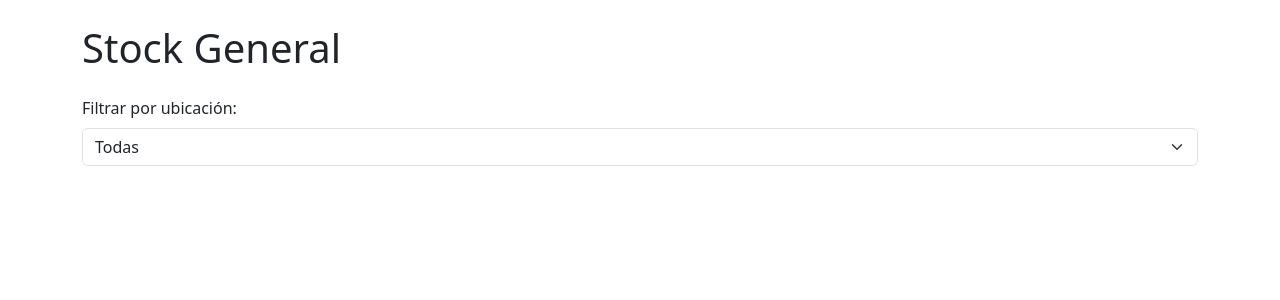
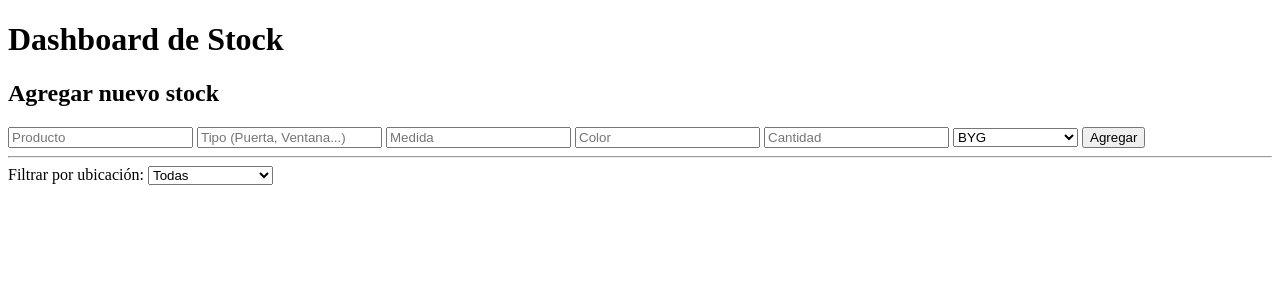
Before and after one commit to CarolinaMercado184/stockAberturas-, a Python web app: template templates/dashboard.html in a window 1280 px wide. Shown: the top 300 px of the page. Run offline with Jinja, Linux system fonts and the light colour scheme; the template is opened without the code that fills it, so the values that code supplies are empty.

Commit message:
Update dashboard.html

```diff
--- a/templates/dashboard.html
+++ b/templates/dashboard.html
@@ -3,59 +3,78 @@
 <head>
     <meta charset="UTF-8">
     <title>Dashboard de Stock</title>
-    <link rel="stylesheet" href="https://cdn.jsdelivr.net/npm/bootstrap@5.3.0/dist/css/bootstrap.min.css">
 </head>
 <body>
-<div class="container mt-4">
-    <h1 class="mb-4">Stock General</h1>
+    <h1>Dashboard de Stock</h1>
 
-    <div class="mb-3">
-        <label for="ubicacion" class="form-label">Filtrar por ubicación:</label>
-        <select class="form-select" id="ubicacion" onchange="filtrarUbicacion()">
-            <option value="todas">Todas</option>
+    <h2>Agregar nuevo stock</h2>
+    <form method="POST" action="/agregar_stock">
+        <input type="text" name="producto" placeholder="Producto" required>
+        <input type="text" name="tipo" placeholder="Tipo (Puerta, Ventana...)" required>
+        <input type="text" name="medida" placeholder="Medida" required>
+        <input type="text" name="color" placeholder="Color" required>
+        <input type="number" name="cantidad" placeholder="Cantidad" required>
+        <select name="ubicacion" required>
             <option value="BYG">BYG</option>
             <option value="LA ECONÓMICA">LA ECONÓMICA</option>
-            <option value="Galpón">Galpón</option>
+            <option value="GALPÓN">GALPÓN</option>
         </select>
-    </div>
+        <button type="submit">Agregar</button>
+    </form>
+    <hr>
 
-    {% for ubicacion, stock_ubicacion in stock_por_ubicacion.items() %}
-        <div class="stock-container" data-ubicacion="{{ ubicacion }}">
-            <h2>{{ ubicacion }}</h2>
-            <table class="table table-bordered">
-                <thead>
+    <form method="get">
+        <label for="ubicacion">Filtrar por ubicación:</label>
+        <select name="ubicacion" id="ubicacion" onchange="this.form.submit()">
+            <option value="">Todas</option>
+            <option value="BYG" {% if ubicacion_seleccionada == 'BYG' %}selected{% endif %}>BYG</option>
+            <option value="LA ECONÓMICA" {% if ubicacion_seleccionada == 'LA ECONÓMICA' %}selected{% endif %}>LA ECONÓMICA</option>
+            <option value="GALPÓN" {% if ubicacion_seleccionada == 'GALPÓN' %}selected{% endif %}>GALPÓN</option>
+        </select>
+    </form>
+
+    {% if ubicacion_seleccionada %}
+        <h2>Stock en {{ ubicacion_seleccionada }}</h2>
+        <table border="1">
+            <tr>
+                <th>Producto</th>
+                <th>Tipo</th>
+                <th>Medida</th>
+                <th>Color</th>
+                <th>Cantidad</th>
+            </tr>
+            {% for item in stock_por_ubicacion %}
+                <tr>
+                    <td>{{ item['producto'] }}</td>
+                    <td>{{ item['tipo'] }}</td>
+                    <td>{{ item['medida'] }}</td>
+                    <td>{{ item['color'] }}</td>
+                    <td>{{ item['cantidad'] }}</td>
+                </tr>
+            {% endfor %}
+        </table>
+    {% else %}
+        {% for ubicacion, items in stock_organizado.items() %}
+            <h2>Stock en {{ ubicacion }}</h2>
+            <table border="1">
                 <tr>
                     <th>Producto</th>
+                    <th>Tipo</th>
+                    <th>Medida</th>
+                    <th>Color</th>
                     <th>Cantidad</th>
                 </tr>
-                </thead>
-                <tbody>
-                {% for producto, cantidad in stock_ubicacion.items() %}
+                {% for item in items %}
                     <tr>
-                        <td>{{ producto }}</td>
-                        <td>{{ cantidad }}</td>
+                        <td>{{ item['producto'] }}</td>
+                        <td>{{ item['tipo'] }}</td>
+                        <td>{{ item['medida'] }}</td>
+                        <td>{{ item['color'] }}</td>
+                        <td>{{ item['cantidad'] }}</td>
                     </tr>
                 {% endfor %}
-                </tbody>
             </table>
-        </div>
-    {% endfor %}
-</div>
-
-<script>
-    function filtrarUbicacion() {
-        const seleccion = document.getElementById("ubicacion").value;
-        const contenedores = document.querySelectorAll(".stock-container");
-
-        contenedores.forEach(div => {
-            const ubicacion = div.getAttribute("data-ubicacion");
-            if (seleccion === "todas" || ubicacion === seleccion) {
-                div.style.display = "block";
-            } else {
-                div.style.display = "none";
-            }
-        });
-    }
-</script>
+        {% endfor %}
+    {% endif %}
 </body>
 </html>
```
